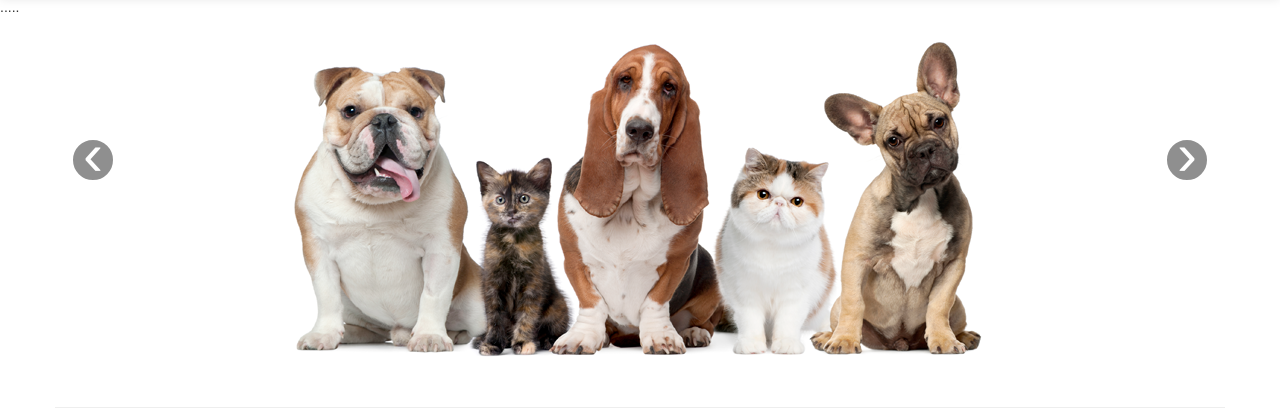
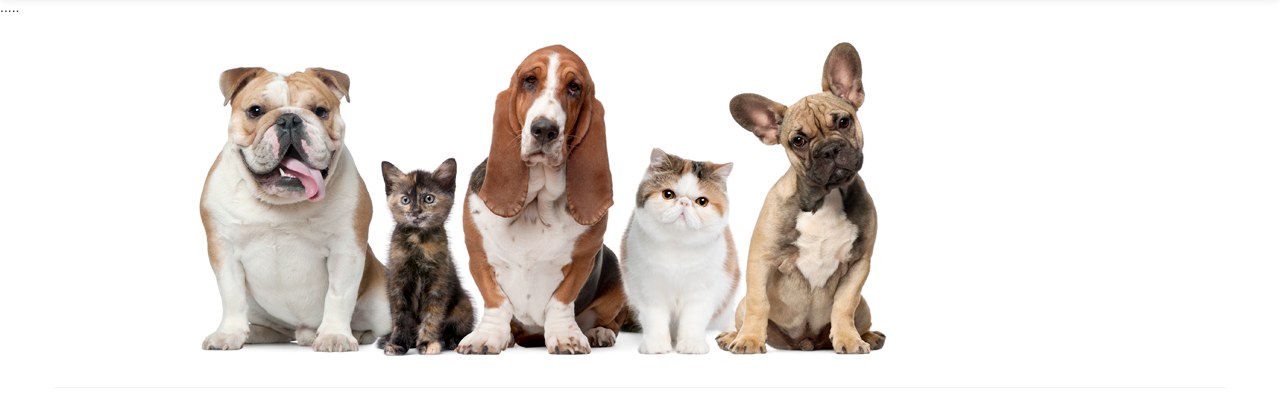
Before and after one commit to SimonHodgkiss/pet, a plain HTML site: page index.html in a window 1280 px wide. Shown: the part 63-479 px from the top of the page. Drawn offline with Linux system fonts and the light colour scheme.

Commit message:
no carousel

```diff
--- a/index.html
+++ b/index.html
@@ -62,23 +62,13 @@
     .....
 
     <div class="container">
+    <div class="row">
+    <div class="span12">
+    <img src="img/pets1.png" alt="pet">
 
-<div id="myCarousel" class="carousel slide">
-  <ol class="carousel-indicators">
-    <li data-target="#myCarousel" data-slide-to="0" class="active"></li>
-    <li data-target="#myCarousel" data-slide-to="1"></li>
-    <li data-target="#myCarousel" data-slide-to="2"></li>
-  </ol>
-  <!-- Carousel items -->
-  <div class="carousel-inner text-center">
-    <div class="active item"><img src="img/pets1.png" alt="pet"></div>
-    <div class="item"><img src="img/pets2.png" alt="pet"></div>
-    <div class="item"><img src="img/pets3.png" alt="pet"></div>
-  </div>
-  <!-- Carousel nav -->
-  <a class="carousel-control left" href="#myCarousel" data-slide="prev">&lsaquo;</a>
-  <a class="carousel-control right" href="#myCarousel" data-slide="next">&rsaquo;</a>
-</div>
+    </div>
+    </row>
+
 
     </div> <!-- /container -->
 
```
